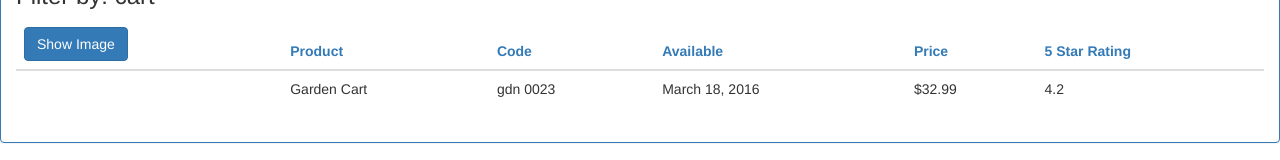
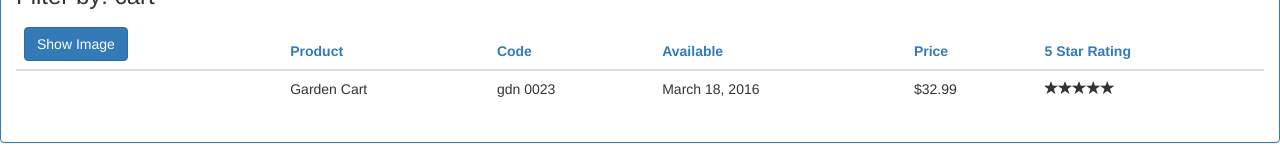
Before and after one commit to AmadoDomper/Angular-Getting-Started, an Angular app: page / in a window 1280 px wide. Shown: the part 204-364 px from the top of the page. Built offline with nearby package versions, Linux system fonts and the light colour scheme.

Commit message:
Nested Component

```diff
--- a/src/app/app.module.ts
+++ b/src/app/app.module.ts
@@ -5,12 +5,15 @@ import { FormsModule} from '@angular/forms';
 import { AppComponent } from './app.component';
 import { ProductListComponent } from './products/product-list.component';
 import { ConvertToSpacesPipe } from './shared/convert-to-spaces.pipe';
+import { StarComponent } from './shared/star.component';
+
 
 @NgModule({
   declarations: [
     AppComponent,
     ProductListComponent,
-    ConvertToSpacesPipe
+    ConvertToSpacesPipe,
+    StarComponent
   ],
   imports: [
     BrowserModule,
--- a/src/app/products/product-list.component.html
+++ b/src/app/products/product-list.component.html
@@ -46,7 +46,9 @@
                         <td>{{ product.productCode | lowercase | convertToSpaces: '-' }}</td>
                         <td>{{ product.releaseDate }}</td>
                         <td>{{ product.price | currency:'USD':true:'1.2-2' }}</td>
-                        <td>{{ product.starRating }}</td>
+                        <td><pm-star [rating]='product.starRating'
+                                     (ratingClicked)='onRatingClicked($event)'
+                            ></pm-star></td>
                     </tr>
                 </tbody>
             </table>
--- a/src/app/products/product-list.component.ts
+++ b/src/app/products/product-list.component.ts
@@ -54,6 +54,10 @@ export class ProductListComponent implements OnInit {
         this.listFilter = 'cart';
     }
 
+    onRatingClicked(message: string) : void{
+        this.pageTitle = "Product List:" + message;
+    }
+
     performFilter(filterBy: string): IProduct[]{
         filterBy = filterBy.toLocaleLowerCase();
         return this.products.filter((product: IProduct) =>
--- a/src/app/shared/star.component.html
+++ b/src/app/shared/star.component.html
@@ -1,6 +1,7 @@
 <div class="crop"
     [style.width.px]="starWidth"
-    [title]="rating">
+    [title]="rating"
+    (click)="onClick()">
     <div style="width: 86px">
         <span class="glyphicon glyphicon-star"></span>
         <span class="glyphicon glyphicon-star"></span>
--- /dev/null
+++ b/src/app/shared/star.component.ts
@@ -0,0 +1,23 @@
+import { Component, OnChanges, Input, Output,EventEmitter } from "@angular/core";
+
+
+@Component({
+    selector: 'pm-star',
+    templateUrl: './star.component.html',
+    styleUrls: ['./star.component.css']
+})
+
+export class StarComponent implements OnChanges{
+    @Input() rating: number;
+    starWidth: number;
+    @Output() ratingClicked: EventEmitter<string> = new EventEmitter<string>();
+
+    ngOnChanges(): void {
+        this.starWidth = this.rating * 86/5;
+    }
+
+    onClick(): void{
+        this.ratingClicked.emit(`The rating ${this.rating} was clicked!`);
+    }
+
+}
```
